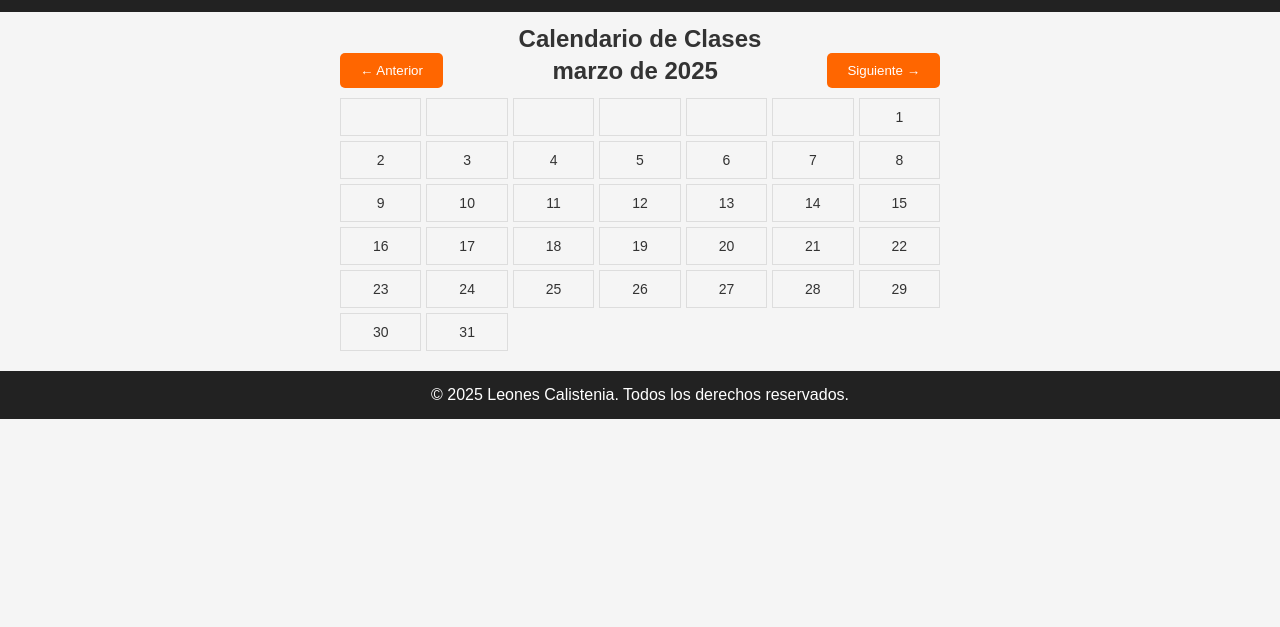
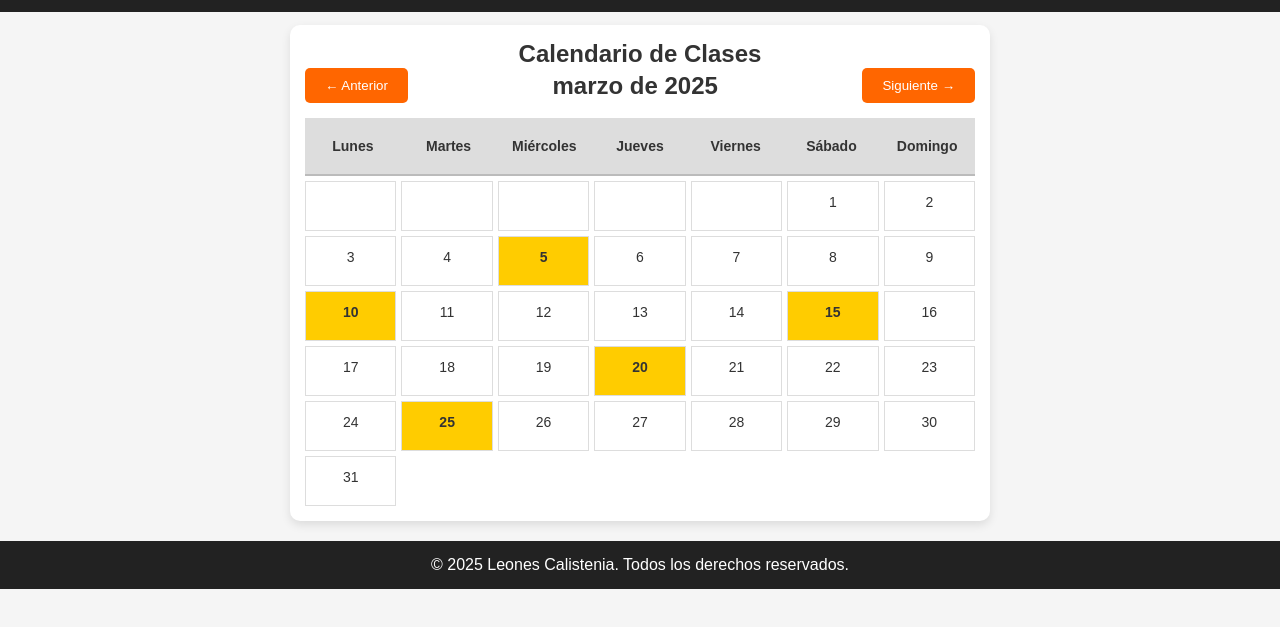
Before and after one commit to AlanDelAngel/leones_calistenia, a website: page public/classes.html in a window 1280 px wide. Shown: the part 55-682 px from the top of the page. Drawn offline with nearby package versions, Linux system fonts and the light colour scheme.

Commit message:
mmore bs almost done

```diff
--- a/public/css/styles.css
+++ b/public/css/styles.css
@@ -103,6 +103,10 @@ main {
     border-radius: 5px;
 }
 
+#logout-button{
+    background-color: #434343;
+}
+
 /* Sección de clases */
 .class-list, .profile-info, .auth-container {
     padding: 40px 20px;
@@ -157,34 +161,70 @@ footer {
 .class-calendar {
     text-align: center;
     margin: 20px auto;
-    max-width: 600px;
+    max-width: 700px;
+    background: white;
+    padding: 15px;
+    border-radius: 10px;
+    box-shadow: 0px 4px 10px rgba(0, 0, 0, 0.1);
 }
 
 #calendar-controls {
     display: flex;
     justify-content: space-between;
     align-items: center;
-    margin-bottom: 10px;
+    margin-bottom: 15px;
 }
 
-#calendar-grid {
+.calendar-header {
+    display: grid;
+    grid-template-columns: repeat(7, 1fr);
+    background-color: #ddd;
+    text-align: center;
+    font-weight: bold;
+    padding: 10px 0;
+    border-bottom: 2px solid #bbb;
+    margin-bottom: 5px;
+}
+
+.calendar-day-header {
+    padding: 10px;
+    font-size: 14px;
+}
+
+.calendar-days {
     display: grid;
     grid-template-columns: repeat(7, 1fr);
     gap: 5px;
+    background-color: white;
 }
 
 .calendar-day, .empty {
-    padding: 10px;
+    padding: 12px;
     border: 1px solid #ddd;
     text-align: center;
     font-size: 14px;
+    min-height: 50px;
 }
 
 .calendar-day.has-class {
     background-color: #ffcc00;
     cursor: pointer;
+    font-weight: bold;
 }
 
 .calendar-day.has-class:hover {
     background-color: #ffaa00;
 }
+
+@media (max-width: 768px) {
+    .class-calendar {
+        max-width: 90%;
+    }
+    .calendar-header {
+        font-size: 12px;
+    }
+    .calendar-day, .empty {
+        font-size: 12px;
+        padding: 8px;
+    }
+}
--- a/public/js/classes.js
+++ b/public/js/classes.js
@@ -9,23 +9,48 @@ document.addEventListener("DOMContentLoaded", () => {
 
     // Sample data for visualization (replace with API data)
     const sampleClasses = [
-        { id: 1, date: "2025-04-05", title: "Calistenia Básica" },
-        { id: 2, date: "2025-04-10", title: "Entrenamiento Avanzado" },
-        { id: 3, date: "2025-04-15", title: "Flexibilidad y Movilidad" },
-        { id: 4, date: "2025-04-20", title: "Rutina Full Body" },
-        { id: 5, date: "2025-04-25", title: "Ejercicios de Resistencia" },
+        { id: 1, date: "2025-03-05", title: "Calistenia Básica" },
+        { id: 2, date: "2025-03-10", title: "Entrenamiento Avanzado" },
+        { id: 3, date: "2025-03-15", title: "Flexibilidad y Movilidad" },
+        { id: 4, date: "2025-03-20", title: "Rutina Full Body" },
+        { id: 5, date: "2025-03-25", title: "Ejercicios de Resistencia" },
     ];
 
     function loadCalendar() {
         calendarGrid.innerHTML = "";
-        const firstDay = new Date(currentYear, currentMonth, 1).getDay();
+
+        const firstDayOfMonth = new Date(currentYear, currentMonth, 1);
+        const firstWeekday = firstDayOfMonth.getDay();
         const daysInMonth = new Date(currentYear, currentMonth + 1, 0).getDate();
         calendarMonth.innerText = `${new Date(currentYear, currentMonth).toLocaleString("es-ES", { month: "long", year: "numeric" })}`;
 
-        for (let i = 0; i < firstDay; i++) {
+        const adjustedFirstWeekday = firstWeekday === 0 ? 6 : firstWeekday - 1;
+
+        // Add header row with days of the week outside of grid
+        if (!document.getElementById("calendar-header")) {
+            const headerContainer = document.createElement("div");
+            headerContainer.id = "calendar-header";
+            headerContainer.classList.add("calendar-header");
+
+            const daysOfWeek = ["Lunes", "Martes", "Miércoles", "Jueves", "Viernes", "Sábado", "Domingo"];
+            daysOfWeek.forEach(day => {
+                const dayHeader = document.createElement("div");
+                dayHeader.classList.add("calendar-day-header");
+                dayHeader.innerText = day;
+                headerContainer.appendChild(dayHeader);
+            });
+
+            calendarGrid.before(headerContainer); // Insert the header BEFORE the grid
+        }
+
+        // Create grid container for days
+        const daysContainer = document.createElement("div");
+        daysContainer.classList.add("calendar-days");
+
+        for (let i = 0; i < adjustedFirstWeekday; i++) {
             const emptyCell = document.createElement("div");
             emptyCell.classList.add("empty");
-            calendarGrid.appendChild(emptyCell);
+            daysContainer.appendChild(emptyCell);
         }
 
         for (let day = 1; day <= daysInMonth; day++) {
@@ -41,9 +66,12 @@ document.addEventListener("DOMContentLoaded", () => {
                 dayCell.addEventListener("click", () => showClassesForDay(classesOnThisDay));
             }
 
-            calendarGrid.appendChild(dayCell);
+            daysContainer.appendChild(dayCell);
         }
+
+        calendarGrid.appendChild(daysContainer);
     }
+
 
     function showClassesForDay(classes) {
         let message = "Clases disponibles:\n";
```
Also changed, not shown: public/profile.html (+1 -1 lines).
